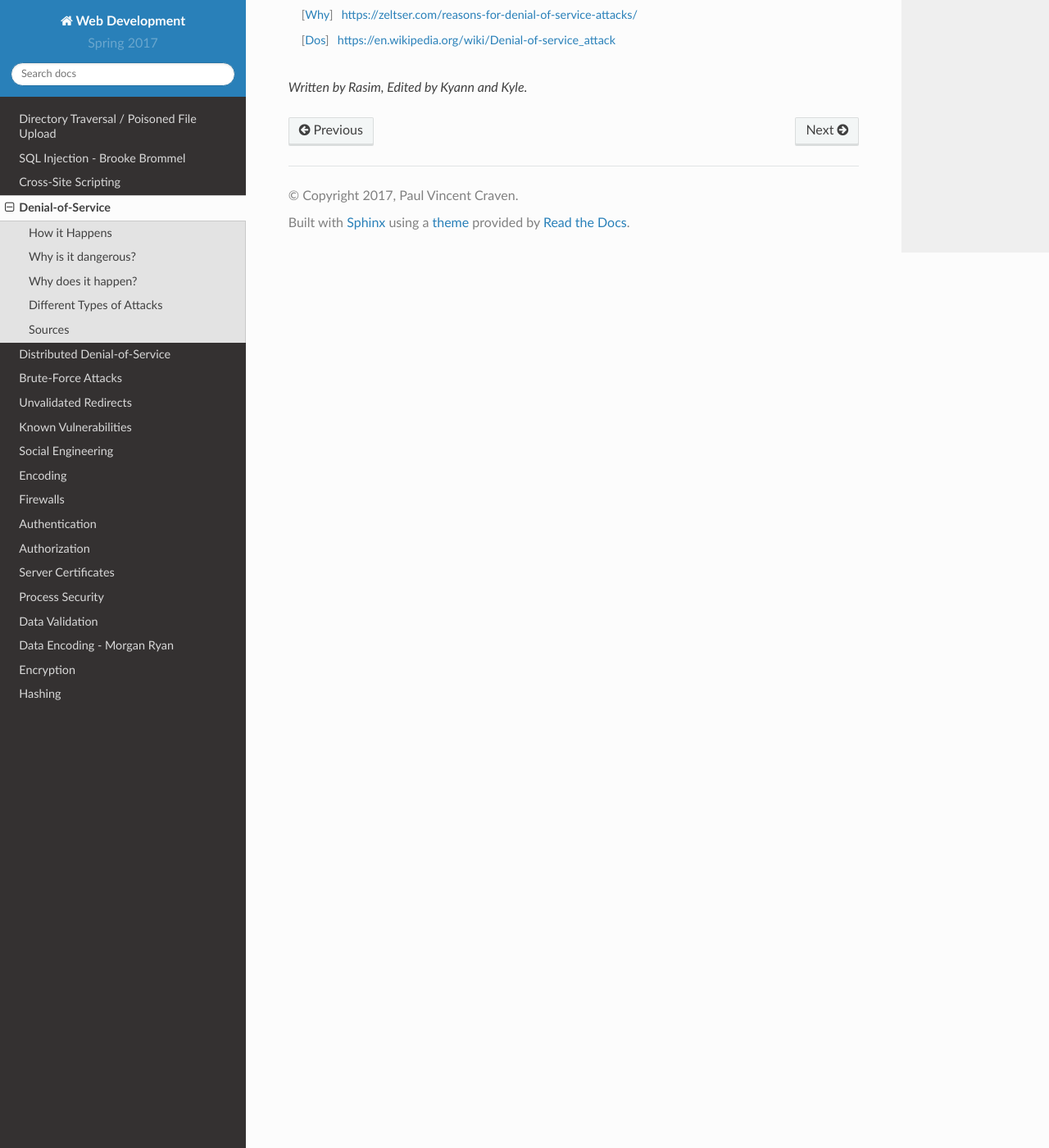
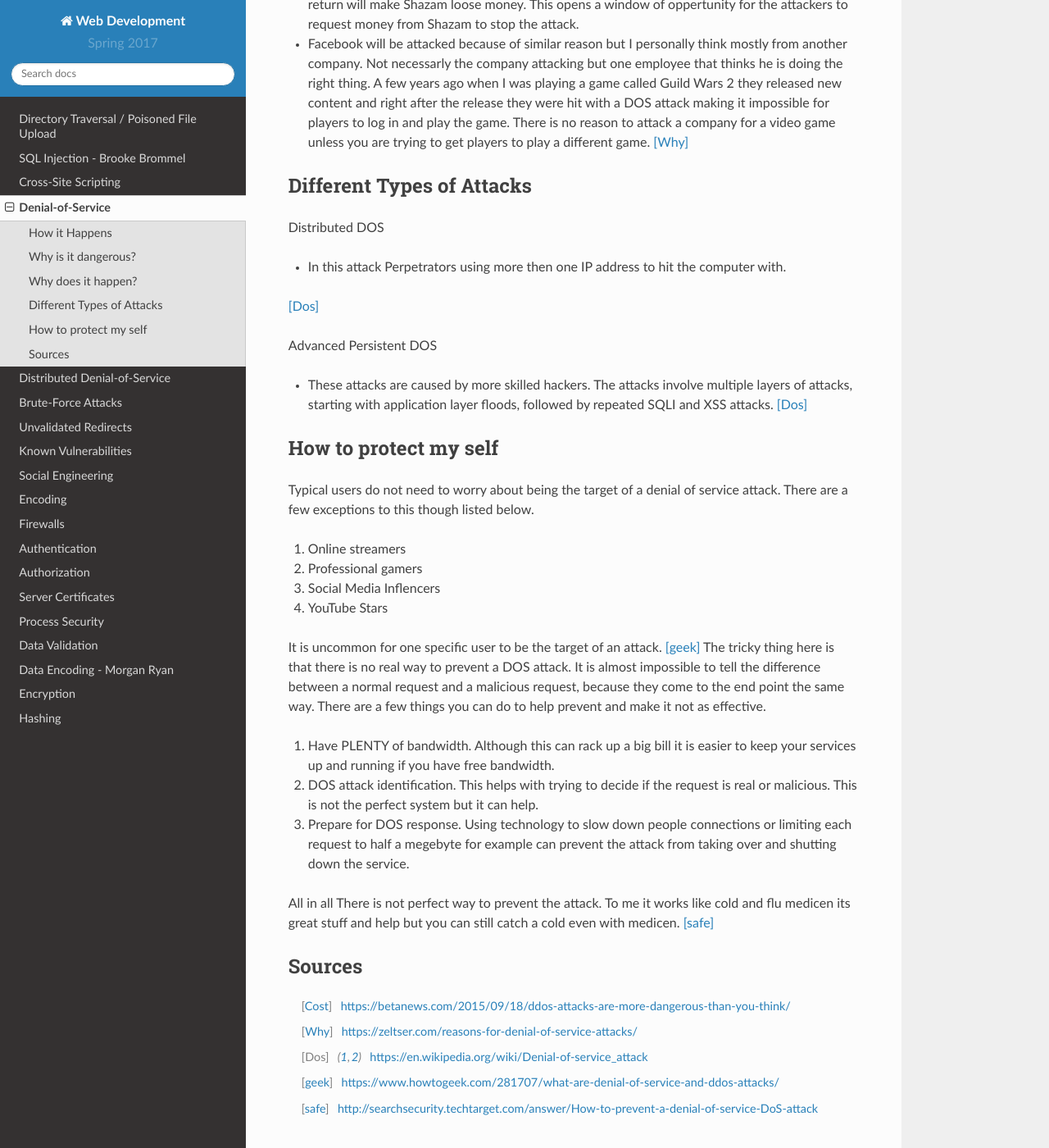
Before and after one commit to pvcraven/2017_web_security, a Sphinx documentation site: the page built from source/dos/dos.rst, in a window 1280 px wide and 1400 px high, scrolled down 1470 px. Shown: the whole window at 82% size. Built offline with Sphinx 7.4.7 and the Read the Docs theme 2.0.0, drawn with Linux system fonts in a browser that asks for light colours.

Commit message:
Added image for DDOS example and prevention information.

```diff
--- a/source/dos/dos.rst
+++ b/source/dos/dos.rst
@@ -9,6 +9,9 @@
 Denial of service is typically accomplished by flooding the ragerted maching or resource, such as Facebook's servers.with requests in attempt to overload the system and prevent users from accessing the website. An easy way to think about how this works is when you are driving on the interstate to work and it seems that traffic is normal everyone is going 65MPH and it is slightly relaxing. You are about to get to your destination which is exit B2 Facebook ST, BOOM there is a huge line of care at that exit so big that you can see the cars all the way to the facebook building connecting to the interstate. Here you stay frustrated and annoyed because you need to get to work but there is nothing you as the user can really do about it.
 
 * This is a real word example of how Denial of service happens because This has happened to me way to many times when trying to get downtown during rush hour.
+
+.. image:: ddos.png
+
 
 Why is it dangerous?
 --------------------
@@ -36,6 +39,32 @@
 * In this attack Perpetrators using more then one IP address to hit the computer with.
 [Dos]_
 
+Advanced Persistent DOS
+
+* These attacks are caused by more skilled hackers. The attacks involve multiple layers of attacks, starting with application layer floods, followed by repeated SQLI and XSS attacks. [Dos]_
+
+How to protect my self
+----------------------
+
+Typical users do not need to worry about being the target of a denial of service attack. There are a few exceptions to this though listed below.
+
+1. Online streamers
+2. Professional gamers
+3. Social Media Inflencers
+4. YouTube Stars
+
+It is uncommon for one specific user to be the target of an attack. [geek]_
+The tricky thing here is that there is no real way to prevent a DOS attack. It is almost impossible to tell the difference between a normal request and a malicious request, because they come to the end point the same way. There are a few things you can do to help prevent and make it not as effective.
+
+1. Have PLENTY of bandwidth. Although this can rack up a big bill it is easier to keep your services up and running if you have free bandwidth.
+
+2. DOS attack identification. This helps with trying to decide if the request is real or malicious. This is not the perfect system but it can help.
+
+3. Prepare for DOS response. Using technology to slow down people connections or limiting each request to half a megebyte for example can prevent the attack from taking over and shutting down the service.
+
+All in all There is not perfect way to prevent the attack. To me it works like cold and flu medicen its great stuff and help but you can still catch a cold even with medicen.
+[safe]_
+
 
 
 
@@ -61,5 +90,7 @@
 
 .. [Dos] https://en.wikipedia.org/wiki/Denial-of-service_attack
 
+.. [geek] https://www.howtogeek.com/281707/what-are-denial-of-service-and-ddos-attacks/
 
+.. [safe] http://searchsecurity.techtarget.com/answer/How-to-prevent-a-denial-of-service-DoS-attack
 *Written by Rasim, Edited by Kyann and Kyle.*
```
Also changed, not shown: source/dos/ddos.png (added).
